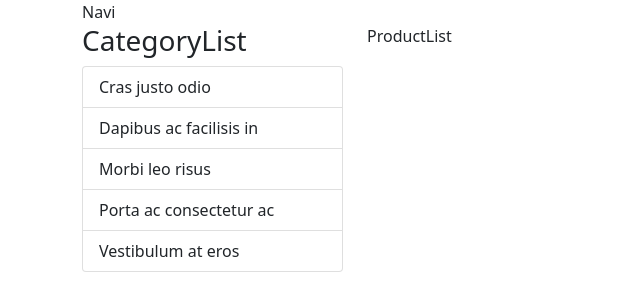
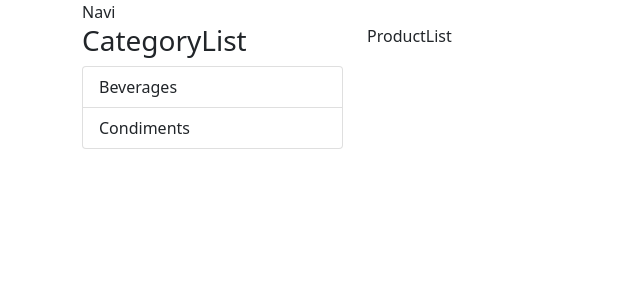
Before and after one commit to burakergun394/studies, a React (Create React App) app in the folder React/btk/intro/: page / in a window 1280 px wide. Shown: the top 308 px of the page, without its empty margins (0-640 px from the left). Built offline with nearby package versions, Linux system fonts and the light colour scheme.

Commit message:
state kullanımı

```diff
--- a/React/btk/intro/src/CategoryList.js
+++ b/React/btk/intro/src/CategoryList.js
@@ -4,8 +4,12 @@
 export default class CategoryList extends Component {
   constructor(props) {
     super(props);
-    state: {
-    }
+    this.state = {
+      categories: [
+        { categoryId: 1, categoryName: "Beverages" },
+        { categoryId: 2, categoryName: "Condiments" },
+      ],
+    };
   }
 
   render() {
@@ -13,21 +17,13 @@
       <div>
         <h3>{this.props.info.title}</h3>
         <ListGroup>
-          <ListGroupItem action href="#" tag="a">
-            Cras justo odio
-          </ListGroupItem>
-          <ListGroupItem action href="#" tag="a">
-            Dapibus ac facilisis in
-          </ListGroupItem>
-          <ListGroupItem action href="#" tag="a">
-            Morbi leo risus
-          </ListGroupItem>
-          <ListGroupItem action href="#" tag="a">
-            Porta ac consectetur ac
-          </ListGroupItem>
-          <ListGroupItem action href="#" tag="a">
-            Vestibulum at eros
-          </ListGroupItem>
+          {this.state.categories.map((category) => {
+            return (
+              <ListGroupItem key={category.categoryId}>
+                {category.categoryName}
+              </ListGroupItem>
+            );
+          })}
         </ListGroup>
       </div>
     );
```
